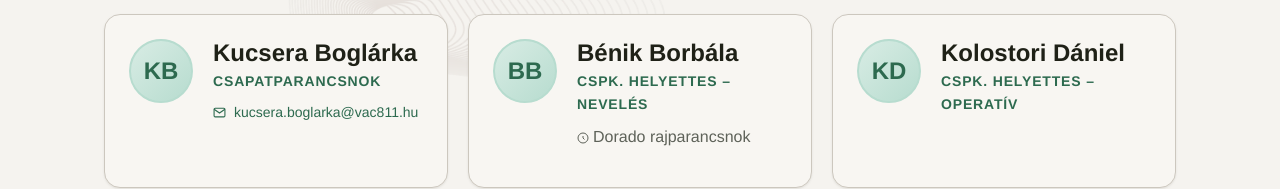
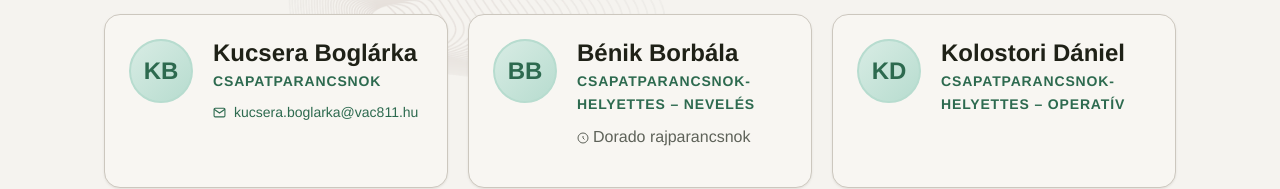
Before and after one commit to thead4md/vac811, a React (Vite) app: page /vezetok in a window 1280 px wide. Shown: the part 720-909 px from the top of the page. Built offline with nearby package versions, Linux system fonts and the light colour scheme; no server answers; a web font is replaced by a local one.

Commit message:
fix: expand Cspk. helyettes abbreviation to full Csapatparancsnok-helyettes

```diff
--- a/public/content/leaders.json
+++ b/public/content/leaders.json
@@ -9,14 +9,14 @@
     },
     {
       "name": "Bénik Borbála",
-      "role": "Cspk. helyettes – Nevelés",
+      "role": "Csapatparancsnok-helyettes – Nevelés",
       "email": "",
       "raj": "Dorado rajparancsnok",
       "isStaff": true
     },
     {
       "name": "Kolostori Dániel",
-      "role": "Cspk. helyettes – Operatív",
+      "role": "Csapatparancsnok-helyettes – Operatív",
       "email": "",
       "raj": "",
       "isStaff": true
--- a/src/data/leaders.ts
+++ b/src/data/leaders.ts
@@ -27,8 +27,8 @@ export function initials(name: string): string {
 
 export const leadersStatic: Leader[] = [
   { name: 'Kucsera Boglárka', role: 'Csapatparancsnok', email: 'kucsera.boglarka@vac811.hu', isStaff: true },
-  { name: 'Bénik Borbála', role: 'Cspk. helyettes – Nevelés', raj: 'Dorado rajparancsnok', isStaff: true },
-  { name: 'Kolostori Dániel', role: 'Cspk. helyettes – Operatív', isStaff: true },
+  { name: 'Bénik Borbála', role: 'Csapatparancsnok-helyettes – Nevelés', raj: 'Dorado rajparancsnok', isStaff: true },
+  { name: 'Kolostori Dániel', role: 'Csapatparancsnok-helyettes – Operatív', isStaff: true },
   { name: 'Pellet Teréz', role: 'Törzsőrsvezető', isStaff: true },
   { name: 'Kende Zoltán', role: 'Rajparancsnok', raj: 'Göncöl raj', isStaff: false },
   { name: 'Király Boglárka', role: 'Rajparancsnok', raj: 'Corvus raj', isStaff: false },
```
